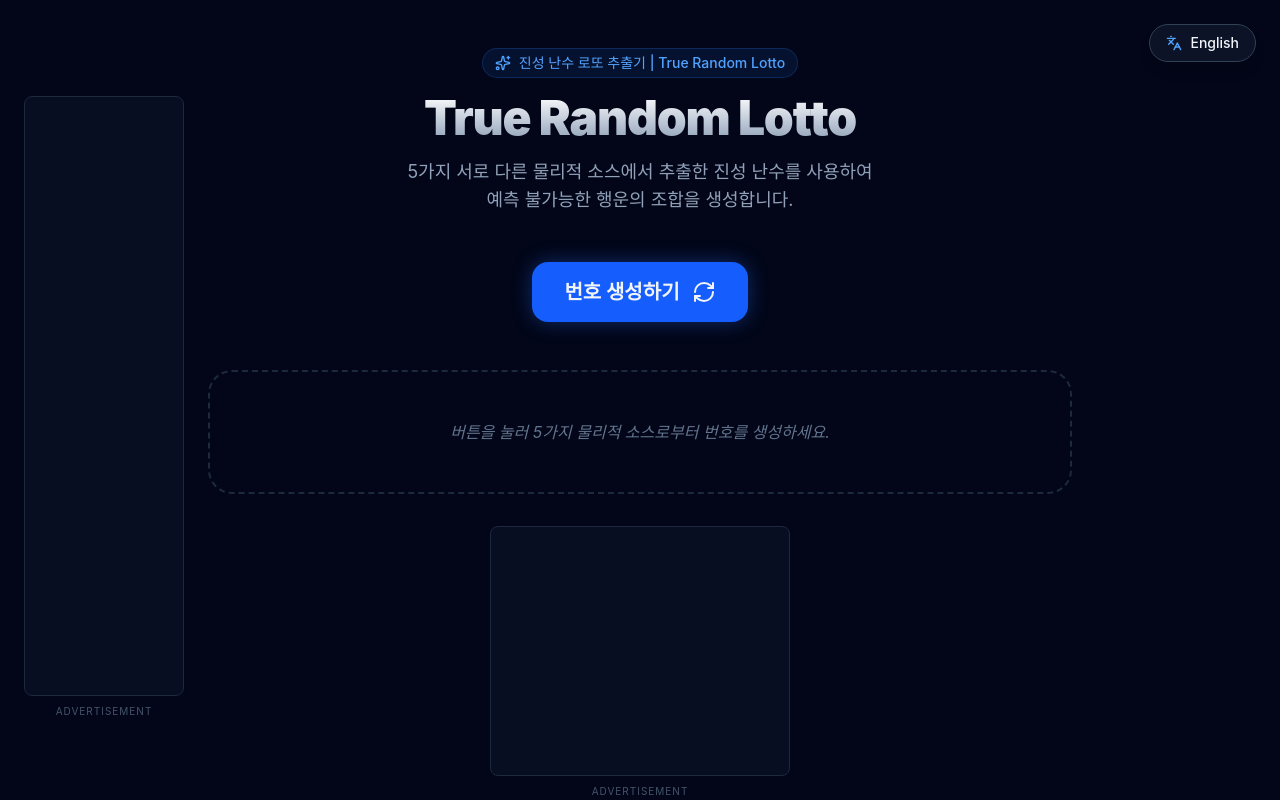
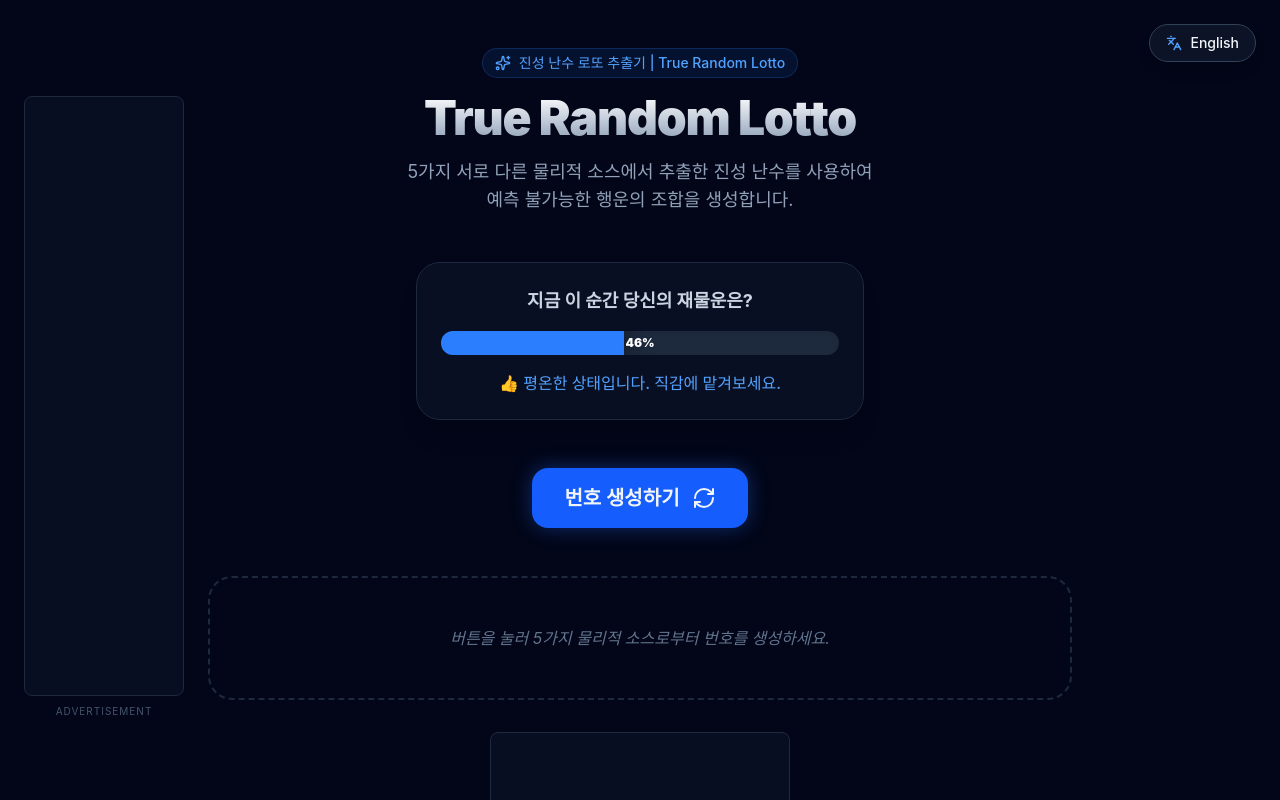
Before and after one commit to superhky/lotto_generator_true-random, a React (Vite) app: page / in a window 1280 px wide. Shown: the top 800 px of the page. Built offline with nearby package versions, Linux system fonts and the light colour scheme.

Commit message:
feat: Add momentary wealth luck indicator on load

```diff
--- a/src/App.tsx
+++ b/src/App.tsx
@@ -116,17 +116,69 @@ const CategoryAnimation = ({ id, t }: { id: string, t: any }) => {
   }
 };
 
+const WealthLuckIndicator = ({ luck, t }: { luck: number, t: any }) => {
+  let message = '';
+  let colorClass = '';
+  let barColor = '';
+
+  if (luck >= 90) {
+    message = t.wealthLuck.level4;
+    colorClass = 'text-red-400';
+    barColor = 'bg-red-500';
+  } else if (luck >= 70) {
+    message = t.wealthLuck.level3;
+    colorClass = 'text-yellow-400';
+    barColor = 'bg-yellow-500';
+  } else if (luck >= 40) {
+    message = t.wealthLuck.level2;
+    colorClass = 'text-blue-400';
+    barColor = 'bg-blue-500';
+  } else {
+    message = t.wealthLuck.level1;
+    colorClass = 'text-slate-400';
+    barColor = 'bg-slate-500';
+  }
+
+  return (
+    <motion.div
+      initial={{ opacity: 0, y: 20 }}
+      animate={{ opacity: 1, y: 0 }}
+      className="max-w-md mx-auto mb-10 p-6 bg-slate-900/60 border border-slate-800 rounded-3xl shadow-xl backdrop-blur-sm text-center"
+    >
+      <h3 className="text-lg font-bold text-slate-300 mb-4">{t.wealthLuck.title}</h3>
+      <div className="relative h-6 bg-slate-800 rounded-full overflow-hidden mb-4 shadow-inner">
+        <motion.div
+          initial={{ width: 0 }}
+          animate={{ width: `${luck}%` }}
+          transition={{ duration: 1.5, ease: "easeOut" }}
+          className={`absolute top-0 left-0 h-full ${barColor} shadow-[0_0_15px_rgba(0,0,0,0.5)]`}
+        />
+        <div className="absolute inset-0 flex items-center justify-center font-black text-xs text-white drop-shadow-md z-10">
+          {luck}%
+        </div>
+      </div>
+      <p className={`font-medium ${colorClass} break-keep`}>{message}</p>
+    </motion.div>
+  );
+};
+
 const App: React.FC = () => {
   const [lang, setLang] = useState<Language>('ko');
   const [sets, setSets] = useState<LottoSet[]>([]);
   const [isGenerating, setIsGenerating] = useState(false);
   // const [isAdOpen, setIsAdOpen] = useState(false); // 심사 중 미사용
   const [userEntropy, setUserEntropy] = useState<number[]>([]);
+  const [wealthLuck, setWealthLuck] = useState<number | null>(null);
   const [showPrivacy, setShowPrivacy] = useState(false);
   const [showTerms, setShowTerms] = useState(false);
   const printRef = useRef<HTMLDivElement>(null);
 
   const t = translations[lang];
+
+  useEffect(() => {
+    // Generate a momentary wealth luck score between 1 and 100 on load
+    setWealthLuck(Math.floor(Math.random() * 100) + 1);
+  }, []);
 
   // Collect user entropy from mouse movements
   useEffect(() => {
@@ -302,6 +354,9 @@ const App: React.FC = () => {
             {t.heroSubtitle2}
           </p>
         </header>
+
+        {/* Wealth Luck Indicator */}
+        {wealthLuck !== null && <WealthLuckIndicator luck={wealthLuck} t={t} />}
 
         {/* Generation Trigger */}
         <div className="flex justify-center my-12">
--- a/src/utils/translations.ts
+++ b/src/utils/translations.ts
@@ -16,6 +16,13 @@ export const translations = {
     shareImageOnly: "공유하기",
     shareText: "나의 로또 번호! 🍀\n\n#로또 #TrueRandom\n",
     emptyPrompt: "버튼을 눌러 5가지 물리적 소스로부터 번호를 생성하세요.",
+    wealthLuck: {
+      title: "지금 이 순간 당신의 재물운은?",
+      level4: "🔥 대박 기운! 지금 당장 번호를 생성하세요!",
+      level3: "✨ 흐름이 아주 좋습니다! 행운이 따를지도 모릅니다.",
+      level2: "👍 평온한 상태입니다. 직감에 맡겨보세요.",
+      level1: "😅 잠시 기운을 모으고 다시 시도해보는 건 어떨까요?",
+    },
     sourceLabels: {
       atmospheric: "대기 잡음",
       quantum: "양자 불확정성",
@@ -75,6 +82,13 @@ export const translations = {
     shareImageOnly: "Share",
     shareText: "My True Random Lotto Numbers! 🍀\n\n#Lotto #QuantumLotto #TrueRandom\n",
     emptyPrompt: "Click the button to generate numbers from 5 physical sources.",
+    wealthLuck: {
+      title: "Your Wealth Luck at This Exact Moment",
+      level4: "🔥 Huge energy! Generate numbers right now!",
+      level3: "✨ Great flow! Luck might be on your side.",
+      level2: "👍 Peaceful state. Trust your intuition.",
+      level1: "😅 How about gathering energy and trying again in a bit?",
+    },
     sourceLabels: {
       atmospheric: "Atmospheric Noise",
       quantum: "Quantum Indeterminacy",
```
